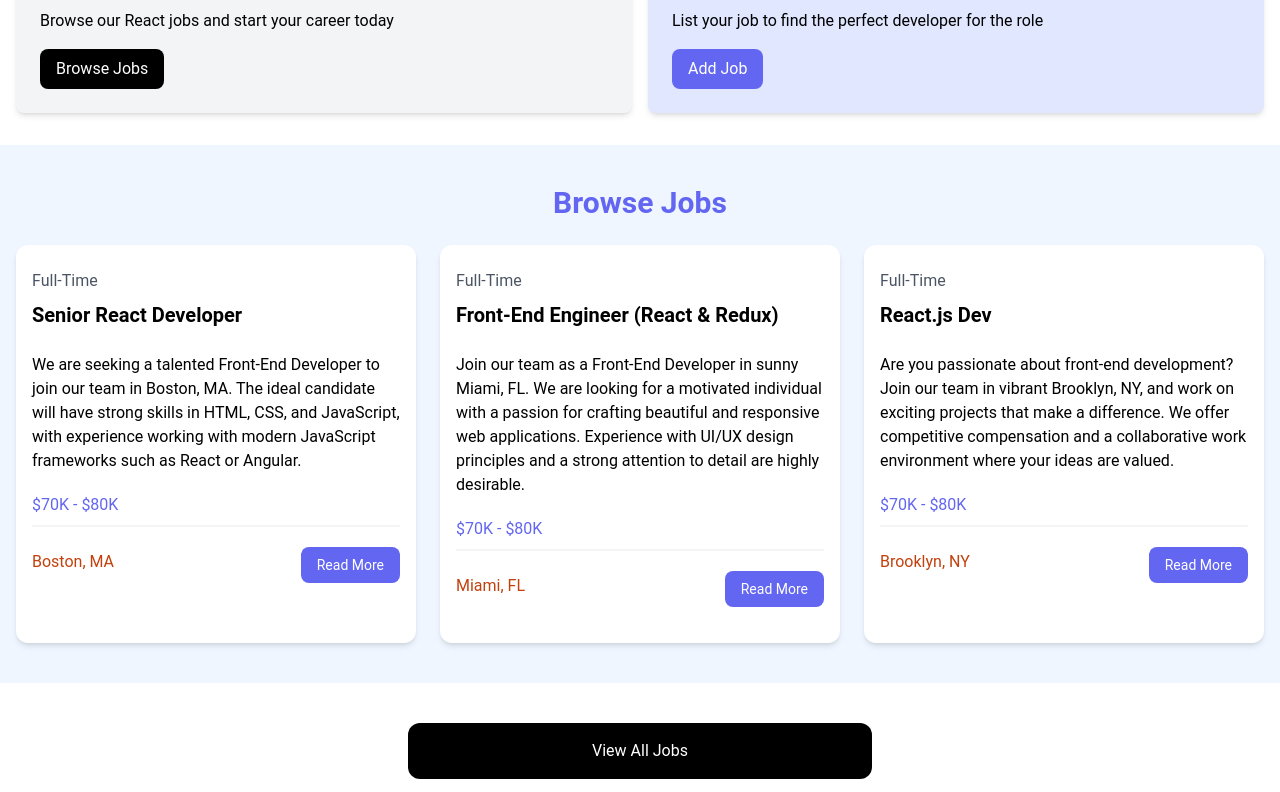
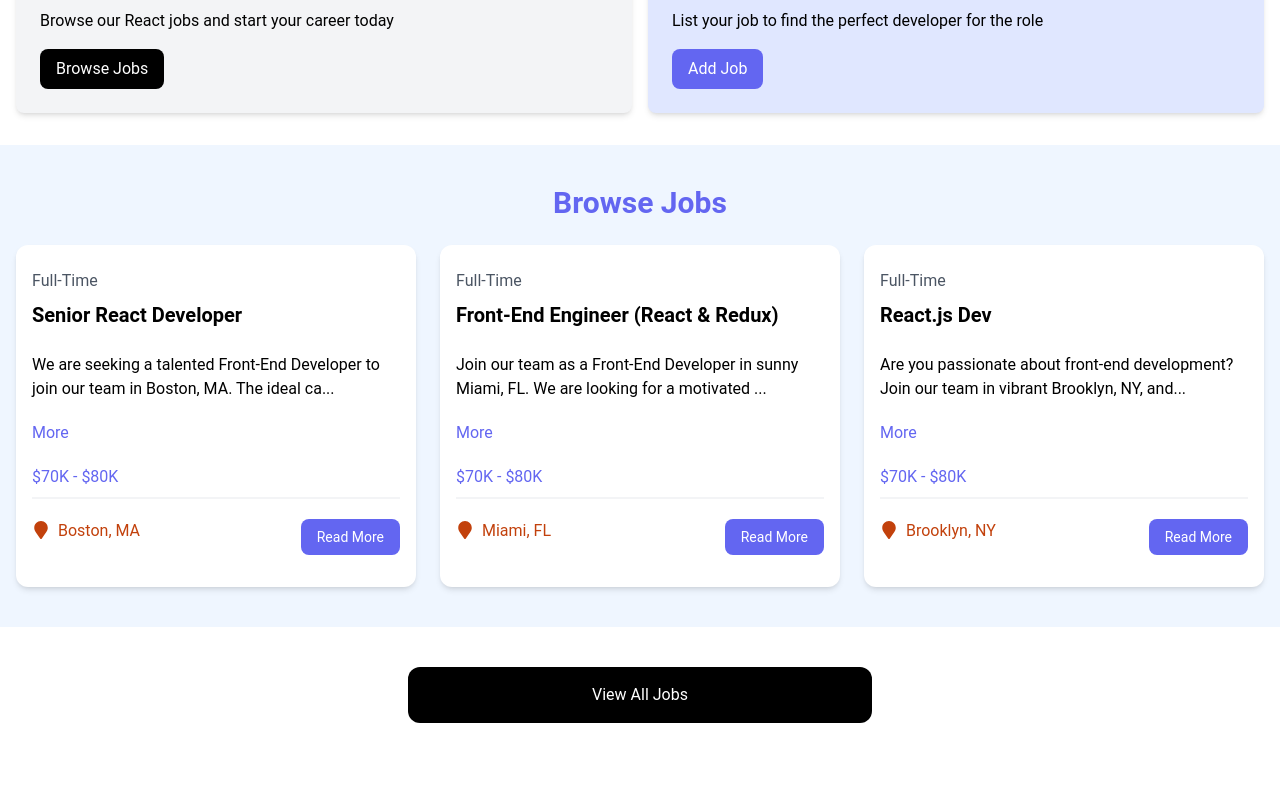
Before and after one commit to DarwinMelaya/Jobs-List-using-React, a React (Vite) app in the folder frontend/: page / in a window 1280 px wide. Shown: the part 464-1256 px from the top of the page. After the commit the page ends 1227 px from the top, so only its background shows below. Built offline with nearby package versions, Linux system fonts and the light colour scheme.

Commit message:
Home Page done

```diff
--- a/frontend/package.json
+++ b/frontend/package.json
@@ -11,7 +11,8 @@
   },
   "dependencies": {
     "react": "^18.3.1",
-    "react-dom": "^18.3.1"
+    "react-dom": "^18.3.1",
+    "react-icons": "^5.4.0"
   },
   "devDependencies": {
     "@eslint/js": "^9.17.0",
--- a/frontend/src/App.jsx
+++ b/frontend/src/App.jsx
@@ -3,6 +3,7 @@
 import HomeCards from "./components/HomeCards";
 import JobListings from "./components/JobListings";
 import ViewAllJobs from "./components/ViewAllJobs";
+
 const App = () => {
   return (
     <>
--- a/frontend/src/components/JobListing.jsx
+++ b/frontend/src/components/JobListing.jsx
@@ -1,4 +1,15 @@
+import { useState } from "react";
+import { FaMapMarker } from "react-icons/fa";
+
 const JobListing = ({ job }) => {
+  const [showFullDescription, setShowFullDescription] = useState(false);
+
+  let description = job.description;
+
+  if (!showFullDescription) {
+    description = description.substring(0, 90) + "...";
+  }
+
   return (
     <div className="bg-white rounded-xl shadow-md relative">
       <div className="p-4">
@@ -7,7 +18,14 @@
           <h3 className="text-xl font-bold">{job.title}</h3>
         </div>
 
-        <div className="mb-5">{job.description}</div>
+        <div className="mb-5">{description}</div>
+
+        <button
+          className="text-indigo-500 mb-5 hover:text-indigo-600"
+          onClick={() => setShowFullDescription(!showFullDescription)}
+        >
+          {showFullDescription ? "Less" : "More"}
+        </button>
 
         <h3 className="text-indigo-500 mb-2">{job.salary}</h3>
 
@@ -15,7 +33,7 @@
 
         <div className="flex flex-col lg:flex-row justify-between mb-4">
           <div className="text-orange-700 mb-3">
-            <i className="fa-solid fa-location-dot text-lg"></i>
+            <FaMapMarker className="inline text-lg mb-1 mr-2" />
             {job.location}
           </div>
           <a
```
Also changed, not shown: 1 other file (tests, documents, lock files or other folders).
